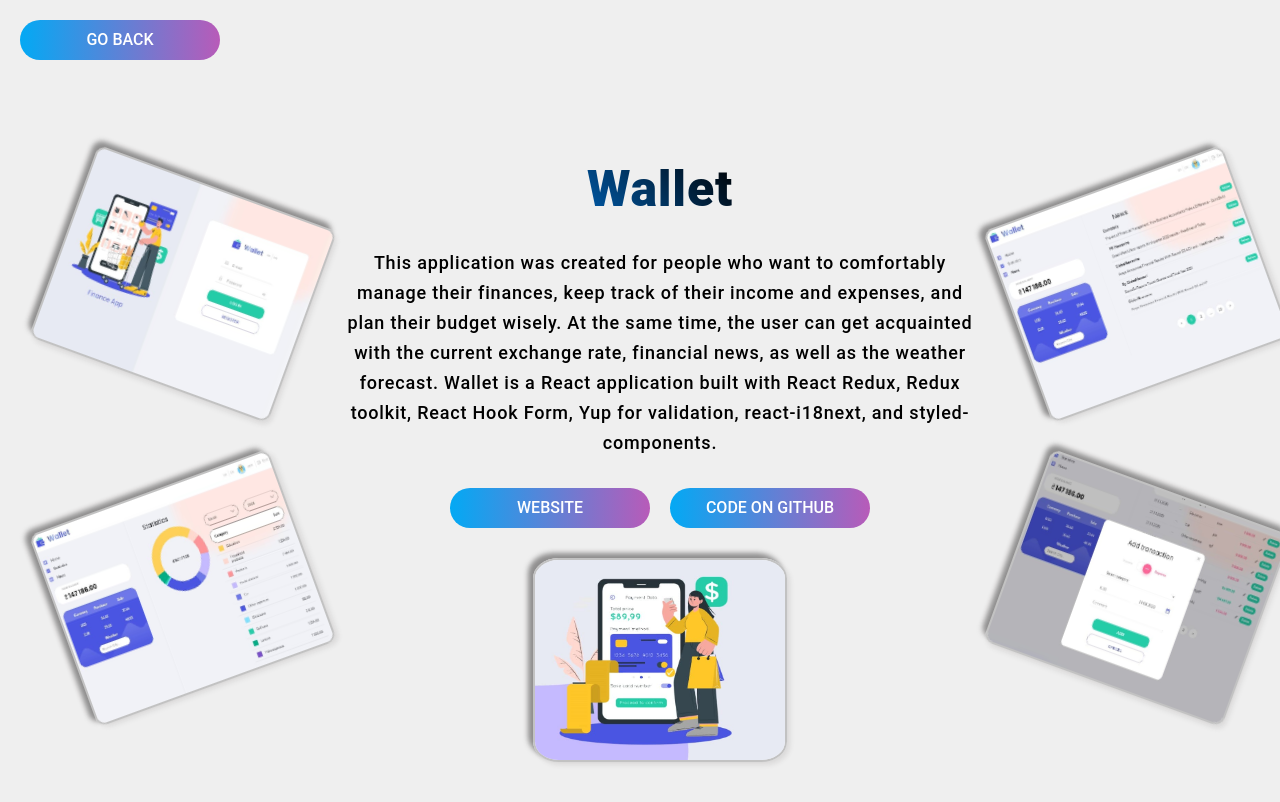
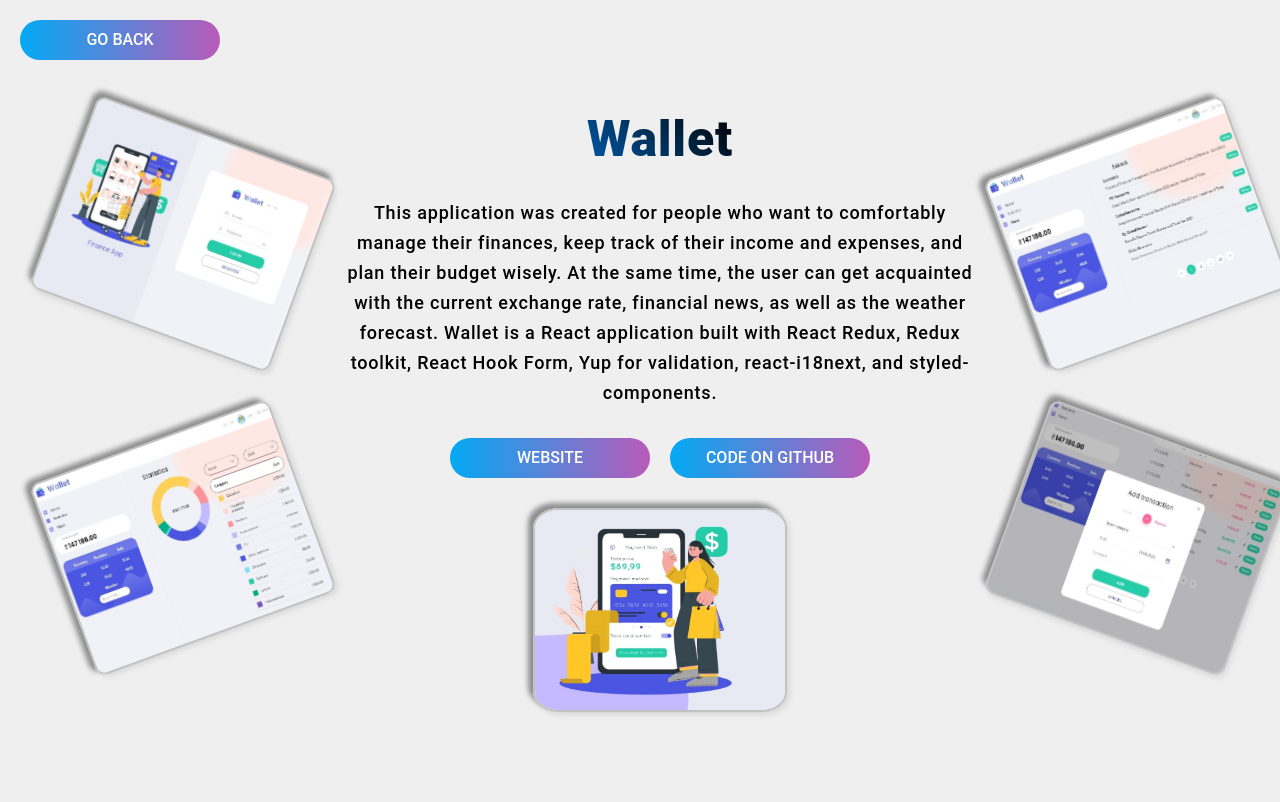
Before and after one commit to HannaMois/My-Portfolio, a React (Create React App) app: page /My-portfolio/projects/0 in a window 1280 px wide. Shown: the top 802 px of the page. Built offline with nearby package versions, Linux system fonts and the light colour scheme.

Commit message:
Add styles

```diff
--- a/src/pages/ProjectsPage.module.css
+++ b/src/pages/ProjectsPage.module.css
@@ -11,7 +11,7 @@
   display: block;
   margin: 0 auto;
   width: 100%;
-  margin-top: 50px;
+  /* margin-top: 50px; */
 }
 
 .boxImg {
```
